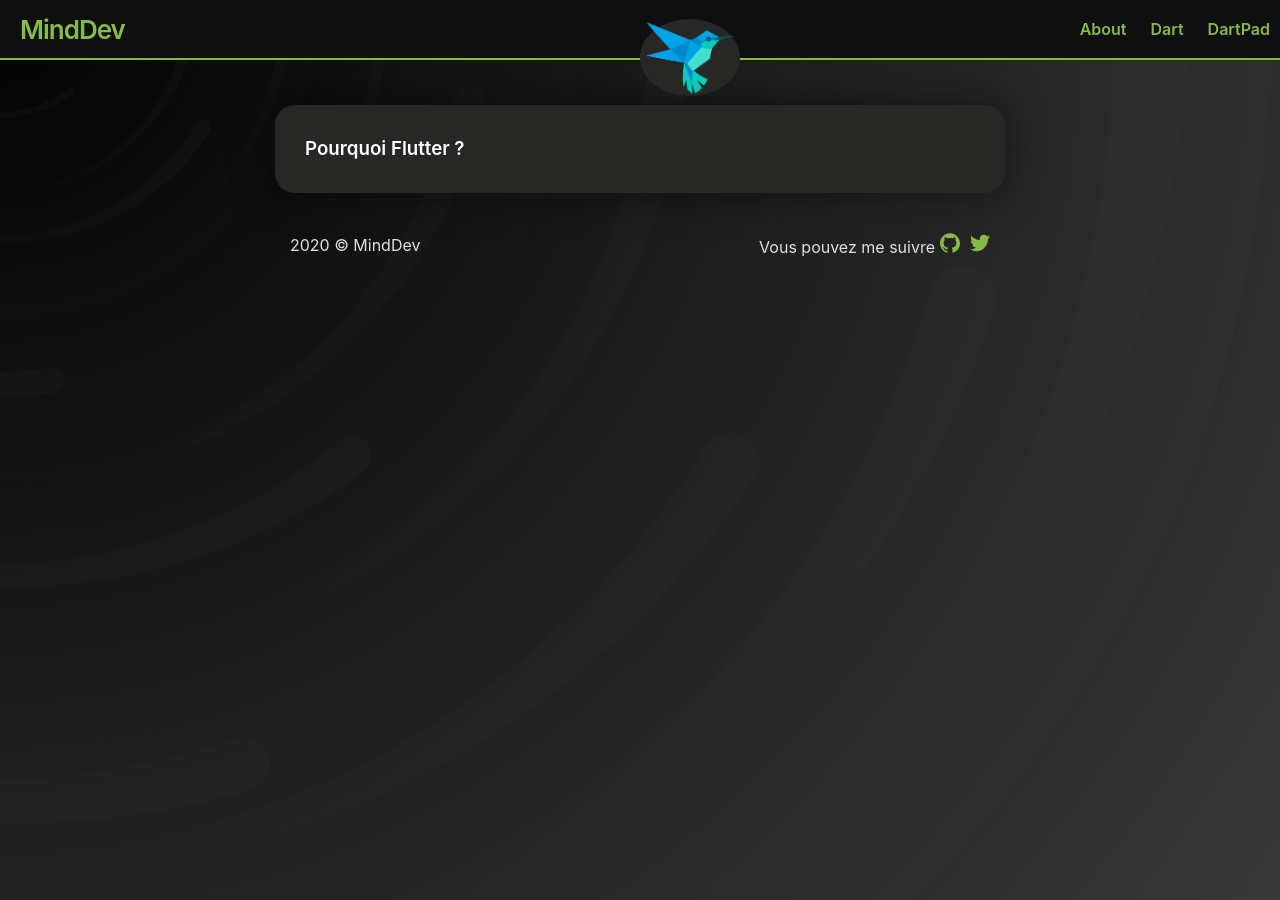
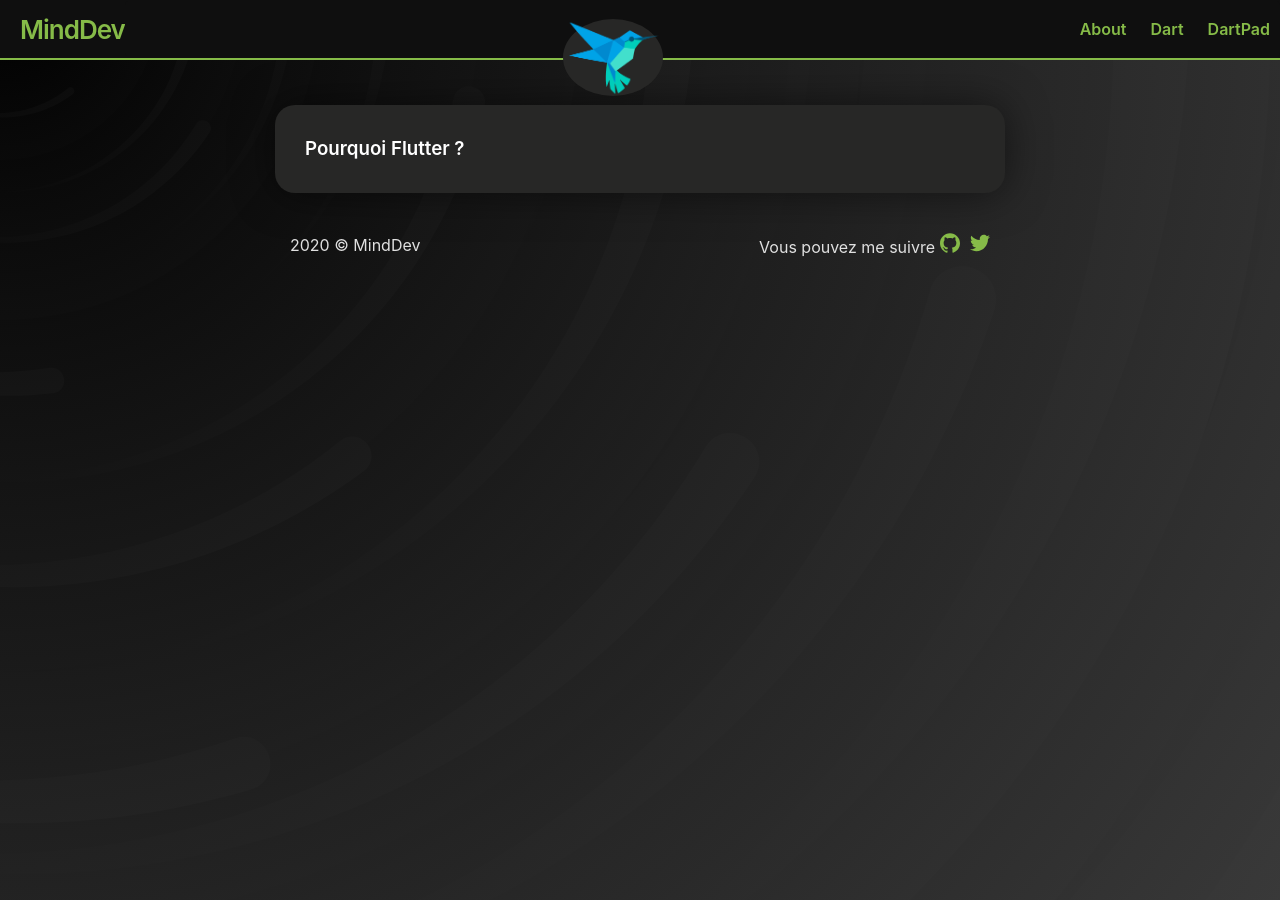
Before and after one commit to AdamMusa/flutterblogys, a Jekyll site: the page built from index.md, in a window 1280 px wide. Built offline with Jekyll 4.4.1, drawn with Linux system fonts in a browser that asks for light colours.

Commit message:
update dart logo

```diff
--- a/_layouts/post.html
+++ b/_layouts/post.html
@@ -32,7 +32,6 @@ layout: default
     {%- endif -%}
   </p>
 
-
   <a class="u-url" href="{{ page.url | relative_url }}" hidden></a>
 </article>
 
--- a/_sass/_layout-header.scss
+++ b/_sass/_layout-header.scss
@@ -29,7 +29,7 @@
 
 .site-icon {
     position: absolute;
-    left: 50%;
+    left: 44%;
     top: 100%;
     margin-top: -39px;
     width: 100px;
```
